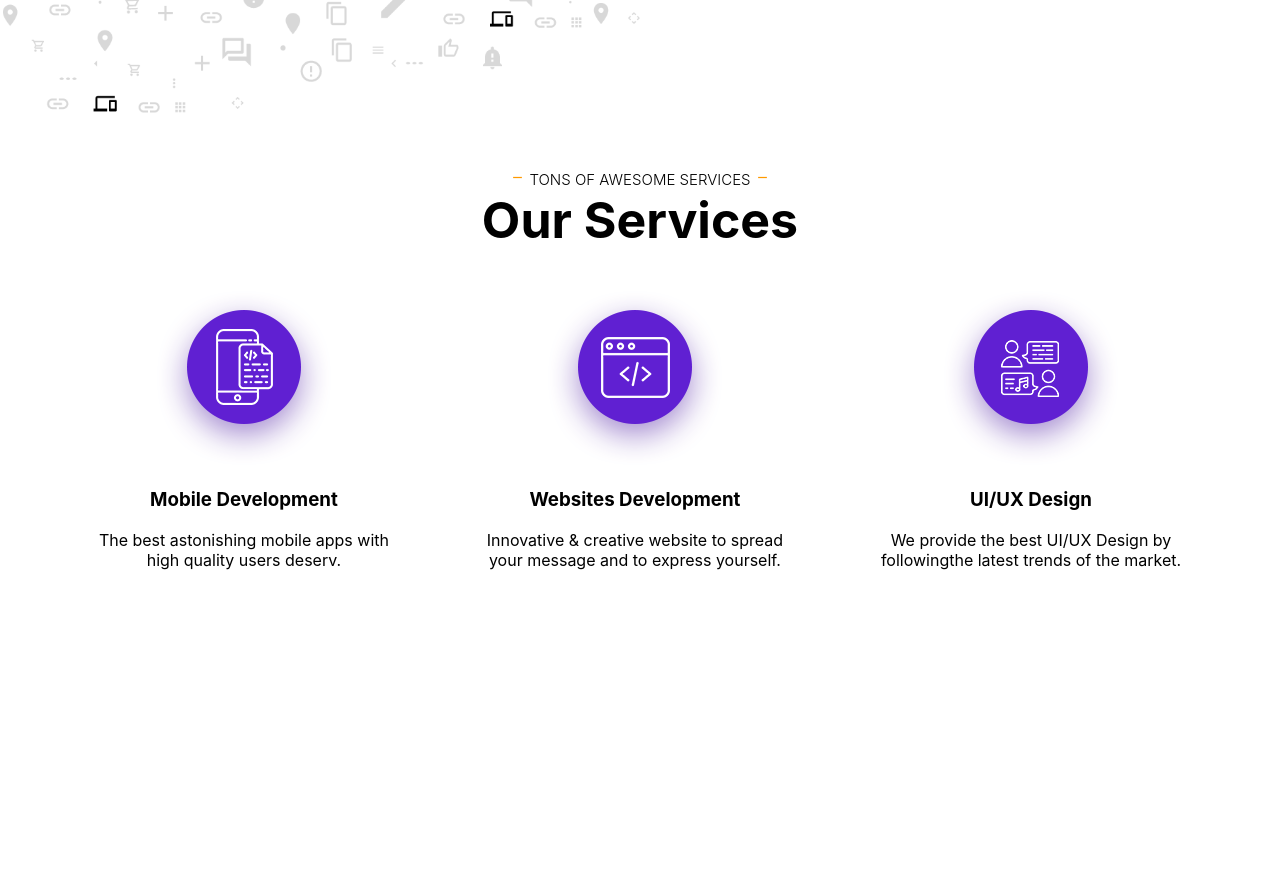
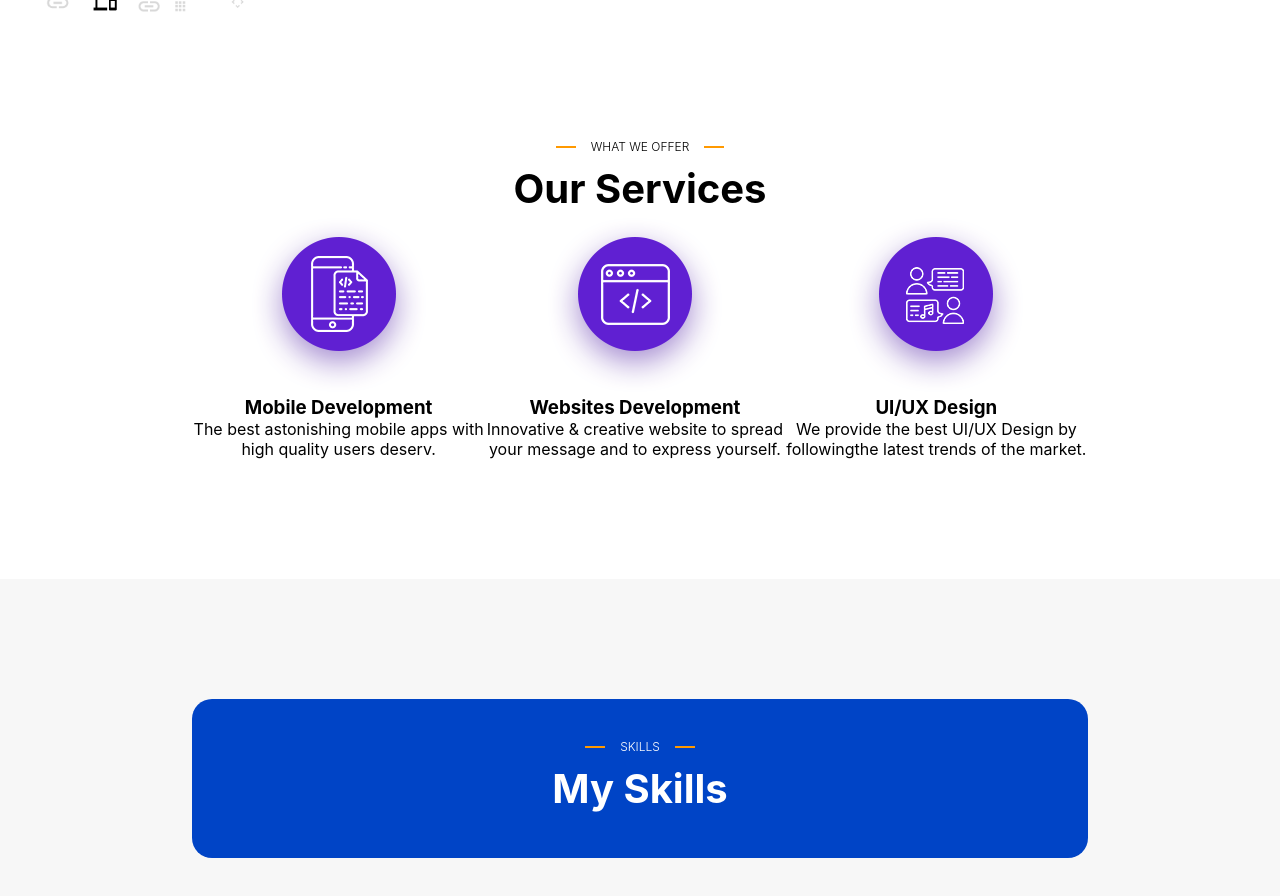
Before and after one commit to kinghoddy/kinghoddy_proj, a Next.js app in the folder web_frontend/: page / in a window 1280 px wide. Shown: the part 1180-2076 px from the top of the page. Before the commit the page ends 1766 px from the top, so only its background shows below. Built offline with nearby package versions, Linux system fonts and the light colour scheme.

Commit message:
Added the section component

```diff
--- /dev/null
+++ b/web_frontend/components/Home/Skills.js
@@ -0,0 +1,23 @@
+import { Typography } from "@mui/material";
+import { makeStyles } from "@mui/styles";
+import React from "react";
+import { SectionHeader } from "../Section";
+
+const useStyles = makeStyles({
+  root: {
+    background: "#0044C6",
+    borderRadius: 20,
+    padding: "40px",
+  },
+});
+
+function Skills() {
+  const classes = useStyles();
+  return (
+    <div className={classes.root}>
+      <SectionHeader color="#fff" title="My Skills" subTitle="skills" />
+    </div>
+  );
+}
+
+export default Skills;
--- /dev/null
+++ b/web_frontend/components/Section.js
@@ -0,0 +1,63 @@
+import { makeStyles } from "@mui/styles";
+import React from "react";
+
+const useStyles = makeStyles({
+  root: {
+    padding: "10vh 20px",
+    ["@media (min-width : 1200px)"]: {
+      padding: "15vh 15vw",
+    },
+  },
+  sectionHeader: {
+    display: "flex",
+    flexDirection: "column",
+    alignItems: "center",
+    marginBottom: 5,
+    "& .sub": {
+      display: "flex",
+      marginBottom: 10,
+      alignItems: "center",
+      "& span": {
+        height: 2,
+        width: 20,
+        margin: "0 15px",
+        background: "var(--primary)",
+      },
+      "& h3": {
+        color: "inherit",
+        fontSize: 12,
+        textTransform: "uppercase",
+        fontWeight: 300,
+      },
+    },
+    "& h2": {
+      fontSize: 40,
+      color: "inherit",
+    },
+  },
+});
+
+function Section({ children, id = "", style = {} }) {
+  const classes = useStyles();
+  return (
+    <section id={id} className={classes.root} style={style}>
+      {children}
+    </section>
+  );
+}
+
+export const SectionHeader = ({ title, subTitle, color = "#000", style }) => {
+  const classes = useStyles();
+  return (
+    <div className={classes.sectionHeader} style={{ color, ...style }}>
+      <div className="sub">
+        <span />
+        <h3>{subTitle}</h3>
+        <span />
+      </div>
+      <h2>{title}</h2>
+    </div>
+  );
+};
+
+export default Section;
--- a/web_frontend/pages/index.js
+++ b/web_frontend/pages/index.js
@@ -19,29 +19,10 @@ import { makeStyles } from "@mui/styles";
 import CssBaseline from "@mui/material/CssBaseline";
 import { Grid } from "@mui/material";
 import Animator from "../components/Animator";
+import Section, { SectionHeader } from "../components/Section";
+import Skills from "../components/Home/Skills";
 
 const useStyles = makeStyles({
-  section1: {
-    marginTop: "50px",
-    textAlign: "center",
-
-    marginLeft: "50px",
-    marginRight: "50px",
-    "& .css-i4bv87-MuiSvgIcon-root": {
-      color: "#f90",
-      fontSize: "15px",
-      fontWeight: "900",
-    },
-    "& h1": {
-      fontSize: "15px",
-      fontWeight: "300",
-    },
-    "& h2": {
-      fontSize: "50px",
-
-      marginTop: "-1%",
-    },
-  },
   sectioncontainer: {
     textAlign: "center",
     display: "flex",
@@ -131,11 +112,8 @@ export default function Home() {
         </Grid>
         <img className="bottom_art" src="/img/icons_art.png" />
       </header>
-      <section className={classes.section1}>
-        <h1>
-          <RemoveIcon /> TONS OF AWESOME SERVICES <RemoveIcon />
-        </h1>
-        <h2>Our Services</h2>
+      <Section>
+        <SectionHeader title="Our Services" subTitle="what we offer" />
         <div className={classes.sectioncontainer}>
           <Grid item lg={4}>
             <img src="/img/icon1.png" />
@@ -162,7 +140,12 @@ export default function Home() {
             </p>
           </Grid>
         </div>
-      </section>
+      </Section>
+
+      <Section style={{ background: "#f7f7f7" }}>
+        {/* Add the about me here and complete the skills */}
+        <Skills />
+      </Section>
     </MainLayout>
   );
 }
--- a/web_frontend/styles/globals.css
+++ b/web_frontend/styles/globals.css
@@ -1,5 +1,7 @@
 * {
   box-sizing: border-box;
+  padding : 0;
+  margin : 0
 
 }
 html,
```
